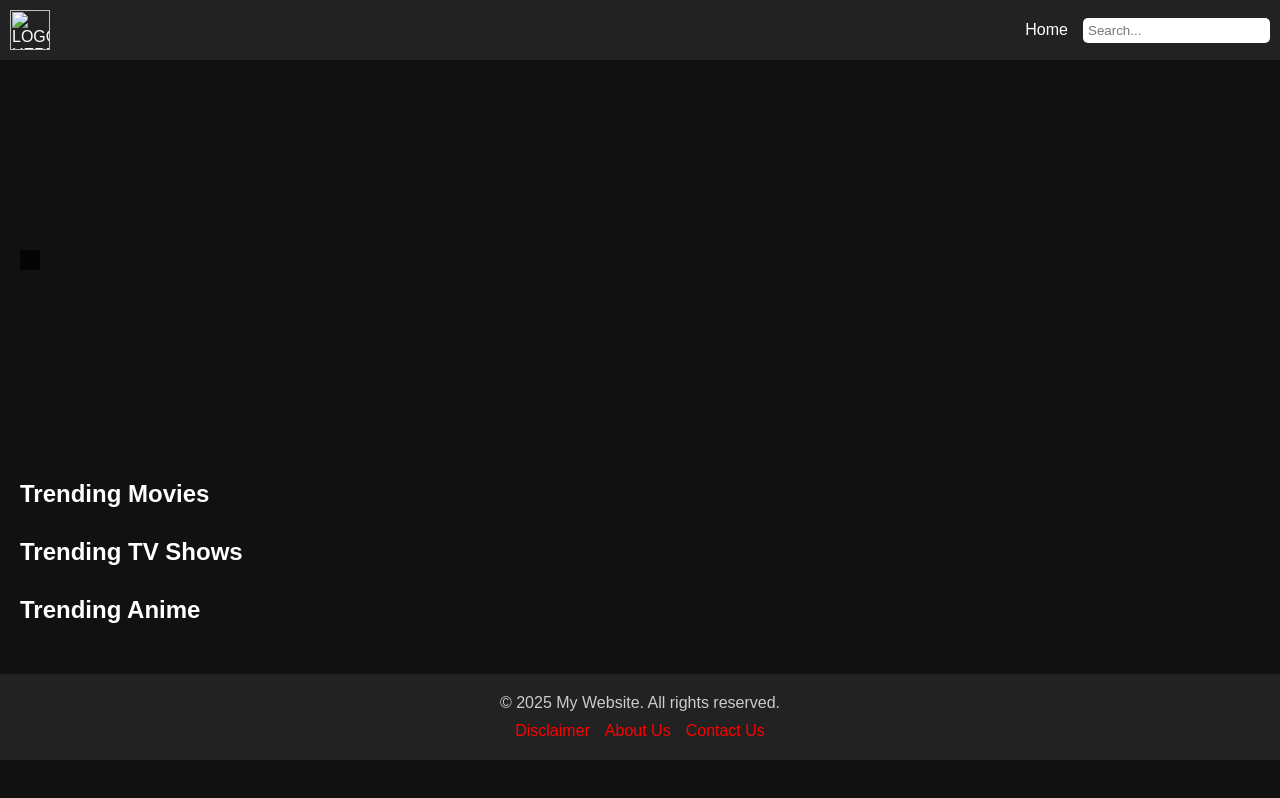
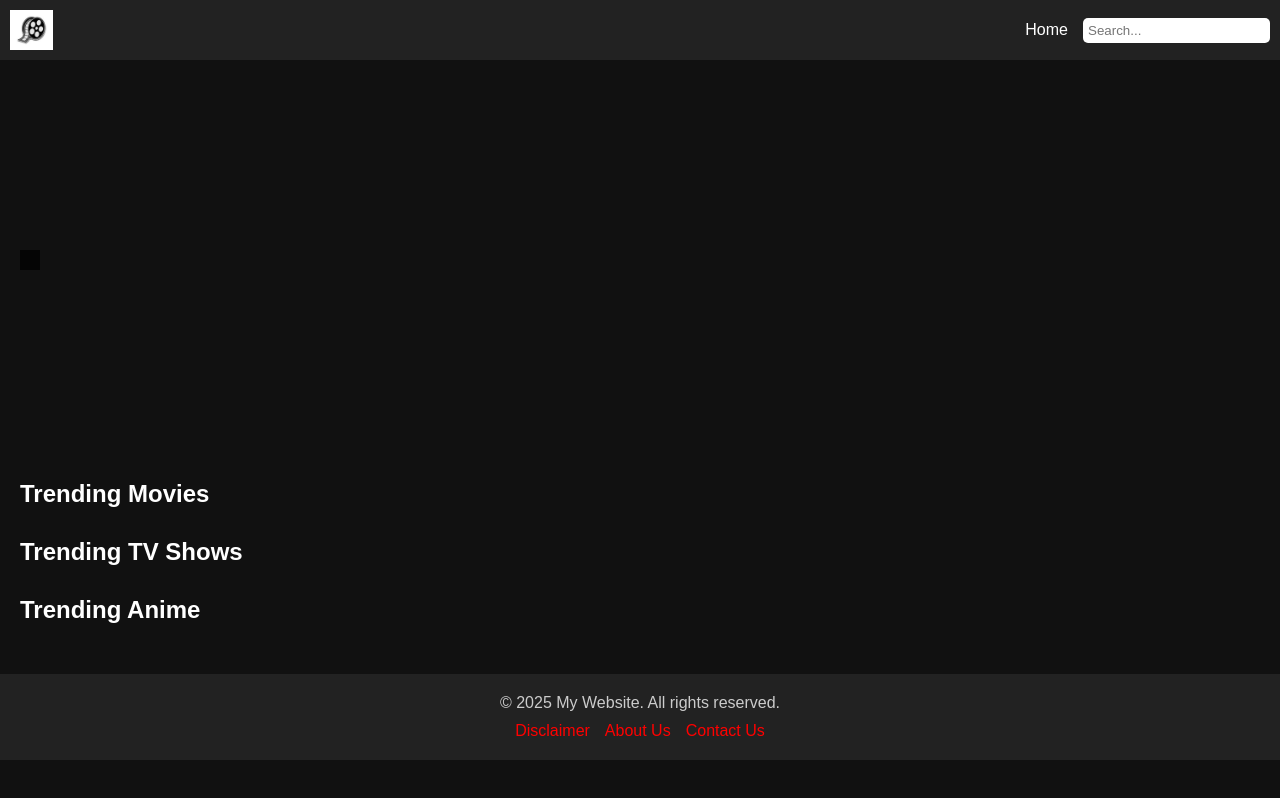
Before and after one commit to jobaji/imovieit, a plain HTML site: page my-website/index.html in a window 1280 px wide. Drawn offline with Linux system fonts and the light colour scheme; no server answers.

Commit message:
Update index.html

```diff
--- a/my-website/index.html
+++ b/my-website/index.html
@@ -13,7 +13,7 @@
 
 <body>
   <div class="navbar">
-    <img src="logo.png" alt="LOGO HERE" />
+    <img src="movie.jpg" alt="LOGO HERE" />
     <div class="nav-links">
       <a href="index.html">Home</a>
       <input type="text" class="search-bar" placeholder="Search..." onfocus="openSearchModal()" />
```
